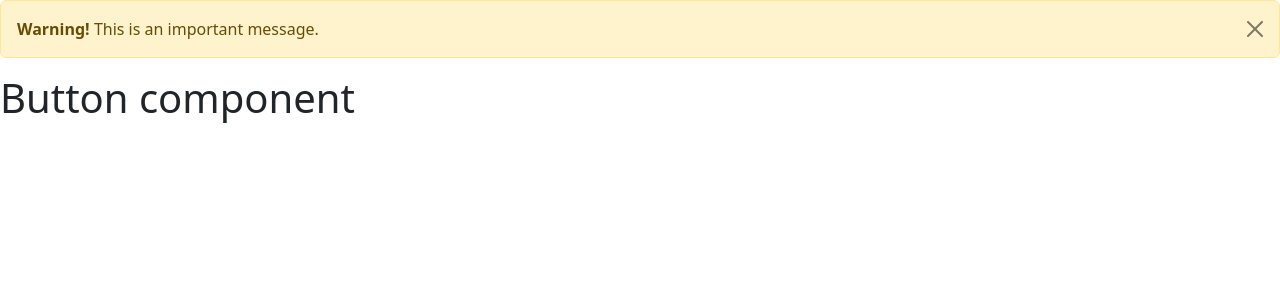
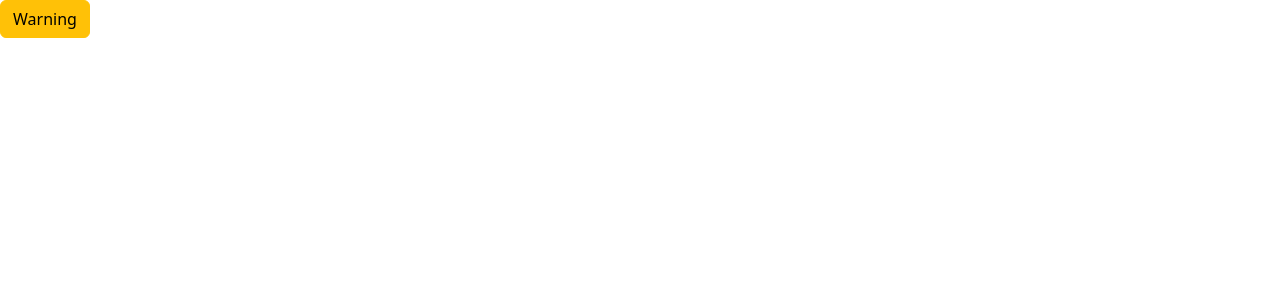
Before and after one commit to iguannago/my_react, a React app in the folder my-workspace/: page / in a window 1280 px wide. Shown: the top 300 px of the page. Built offline with nearby package versions, Linux system fonts and the light colour scheme.

Commit message:
add unit test

```diff
--- /dev/null
+++ b/my-workspace/src/components/HelloWorld/HelloWorld1/Button1/Button1.tsx
@@ -0,0 +1,17 @@
+import React from 'react';
+
+interface Button1Props {
+  buttonTitle: string;
+  buttonClass: string;
+  onClick: () => void;
+}
+
+const Button1 = ({ buttonTitle, buttonClass, onClick }: Button1Props) => {
+  return (
+    <button type="button" className={buttonClass} onClick={onClick}>
+      {buttonTitle}
+    </button>
+  );
+};
+
+export default Button1;
--- a/my-workspace/src/components/HelloWorld/HelloWorld1/HelloWorld1.tsx
+++ b/my-workspace/src/components/HelloWorld/HelloWorld1/HelloWorld1.tsx
@@ -1,17 +1,27 @@
 import React from 'react';
 import Alert1 from './Alert1/Alert1';
+import { useState } from 'react';
+import Button1 from './Button1/Button1';
 
 interface HelloWorld1Props {
   alertMessage: string;
 }
 
 const HelloWorld1 = ({ alertMessage }: HelloWorld1Props) => {
+  const [showAlert, setShowAlert] = useState(false);
+
   return (
     <>
-      <Alert1>
-        <strong>Warning!</strong> {alertMessage}
-      </Alert1>
-      <h1>Button component</h1>
+      {showAlert && (
+        <Alert1>
+          <strong>Warning!</strong> {alertMessage}
+        </Alert1>
+      )}
+      <Button1
+        buttonTitle={'Warning'}
+        buttonClass={'btn btn-warning'}
+        onClick={() => setShowAlert(true)}
+      />
     </>
   );
 };
```
Also changed, not shown: 2 other files (tests, documents, lock files or other folders).
